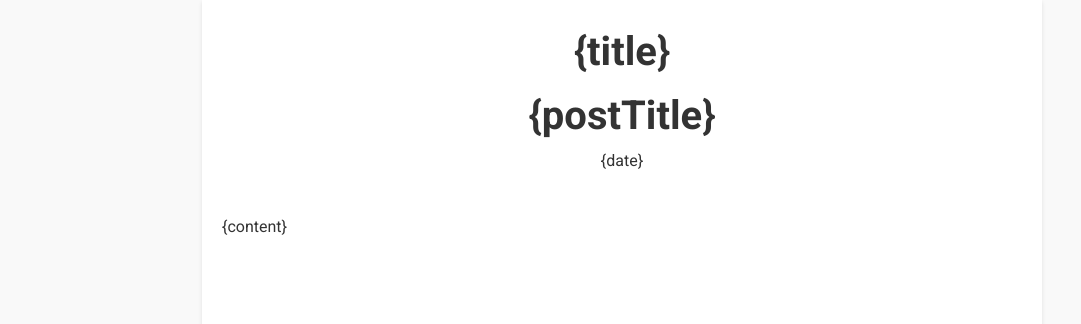
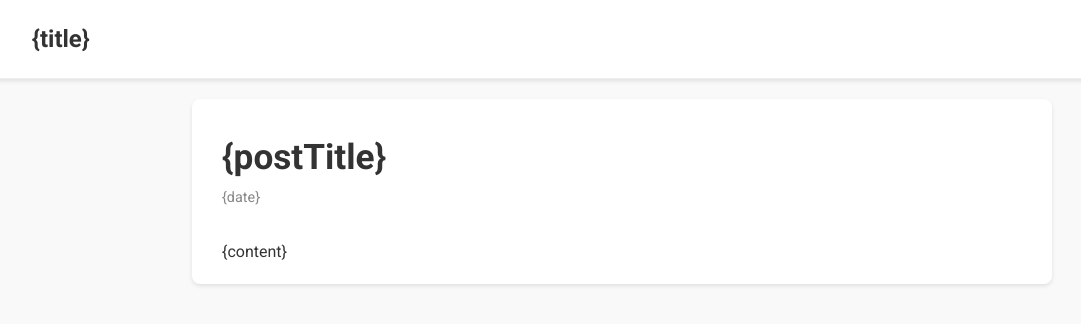
Before and after one commit to TomasBivainis/blog-template, a website: page templates/post.html in a window 1280 px wide. Shown: the whole page, without its empty margins (18-1099 px from the left). Drawn offline with Linux system fonts and the light colour scheme; files that its build step writes are made by us from their sources.

Commit message:
basic styling done

```diff
--- a/styles/style.css
+++ b/styles/style.css
@@ -6,25 +6,21 @@ body {
   font-family: "Roboto", sans-serif;
   line-height: 1.6;
   color: #333;
-  background-color: #f9f9f9;
+  background-color: #f9f9f9; /* Page background color */
   margin: 0;
   padding: 0;
 }
 
-/* General layout */
-.container {
-  max-width: 800px;
-  margin: 0 auto;
-  padding: 20px;
-  background: #fff;
-  box-shadow: 0 2px 4px rgba(0, 0, 0, 0.1);
-  min-height: 100vh;
-}
-
-/* Header styles */
+/* Sticky header styles */
 header {
+  position: sticky;
+  top: 0;
+  z-index: 1000;
+  background-color: #fff; /* Header background color */
+  box-shadow: 0 2px 4px rgba(0, 0, 0, 0.1); /* Subtle shadow for separation */
+  padding: 10px 20px;
   text-align: center;
-  margin-bottom: 40px;
+  border-bottom: 1px solid #eee;
 }
 
 header h1 {
@@ -35,6 +31,16 @@ header h1 {
 header p {
   font-size: 1.2em;
   color: #666;
+  margin: 5px 0 0;
+}
+
+/* General layout */
+.container {
+  width: 100%; /* Full width */
+  padding: 20px;
+  background-color: #f9f9f9; /* Matches the body background */
+  min-height: calc(100vh - 60px); /* Adjust for header height */
+  box-sizing: border-box;
 }
 
 /* Navigation links */
@@ -45,6 +51,23 @@ nav a {
 }
 
 nav a:hover {
+  text-decoration: underline;
+}
+
+/* Navbar styles */
+.navbar {
+  text-align: left;
+  padding: 10px 20px;
+}
+
+#navbar-title {
+  font-size: 1.5em; /* Slightly smaller than post titles */
+  font-weight: 700;
+  color: #333;
+  text-decoration: none;
+}
+
+#navbar-title:hover {
   text-decoration: underline;
 }
 
@@ -101,7 +124,28 @@ footer a:hover {
   background-color: #f0f0f0;
 }
 
-#title {
-  color: #333;
-  margin-top: 1.5em;
+/* Content styles */
+.content {
+  max-width: 800px; /* Limit the width for better readability */
+  margin: 20px auto; /* Center the content and add vertical spacing */
+  background-color: #ffffff; /* White background for contrast */
+  padding: 20px 30px; /* Add padding inside the content area */
+  border-radius: 8px; /* Rounded corners for a modern look */
+  box-shadow: 0 2px 4px rgba(0, 0, 0, 0.1); /* Subtle shadow for depth */
 }
+
+/* Post title styles */
+.content h1 {
+  font-size: 2.2em; /* Slightly smaller than the default */
+  margin-top: 10px; /* Reduce the top margin */
+  margin-bottom: 0; /* Add a small gap between the title and the date */
+  color: #333; /* Keep the title prominent */
+}
+
+/* Post date styles */
+#date {
+  font-size: 0.9em; /* Smaller font size for the date */
+  color: #888; /* Grey color for less visibility */
+  margin-top: 0; /* Remove unnecessary top margin */
+  margin-bottom: 30px; /* Add spacing below the date */
+}
--- a/templates/post.html
+++ b/templates/post.html
@@ -7,23 +7,25 @@
     <title>{postTitle}</title>
   </head>
   <body>
-    <div class="container">
-      <!-- Header Section -->
-      <header>
-        <h1><a href="../index.html" id="title">{title}</a></h1>
+    <!-- Header Section -->
+    <header>
+      <nav class="navbar">
+        <a href="../index.html" id="navbar-title">{title}</a>
+      </nav>
+    </header>
+
+    <!-- Main Content Section -->
+    <main>
+      <div class="content">
         <h1>{postTitle}</h1>
         <div id="date">{date}</div>
-      </header>
-
-      <!-- Post Content Section -->
-      <main>
         <article>
           <div id="content">{content}</div>
         </article>
-      </main>
+      </div>
+    </main>
 
-      <!-- Footer Section -->
-      <footer></footer>
-    </div>
+    <!-- Footer Section -->
+    <footer></footer>
   </body>
 </html>
```
Also changed, not shown: templates/main.html (+14 -11 lines).
